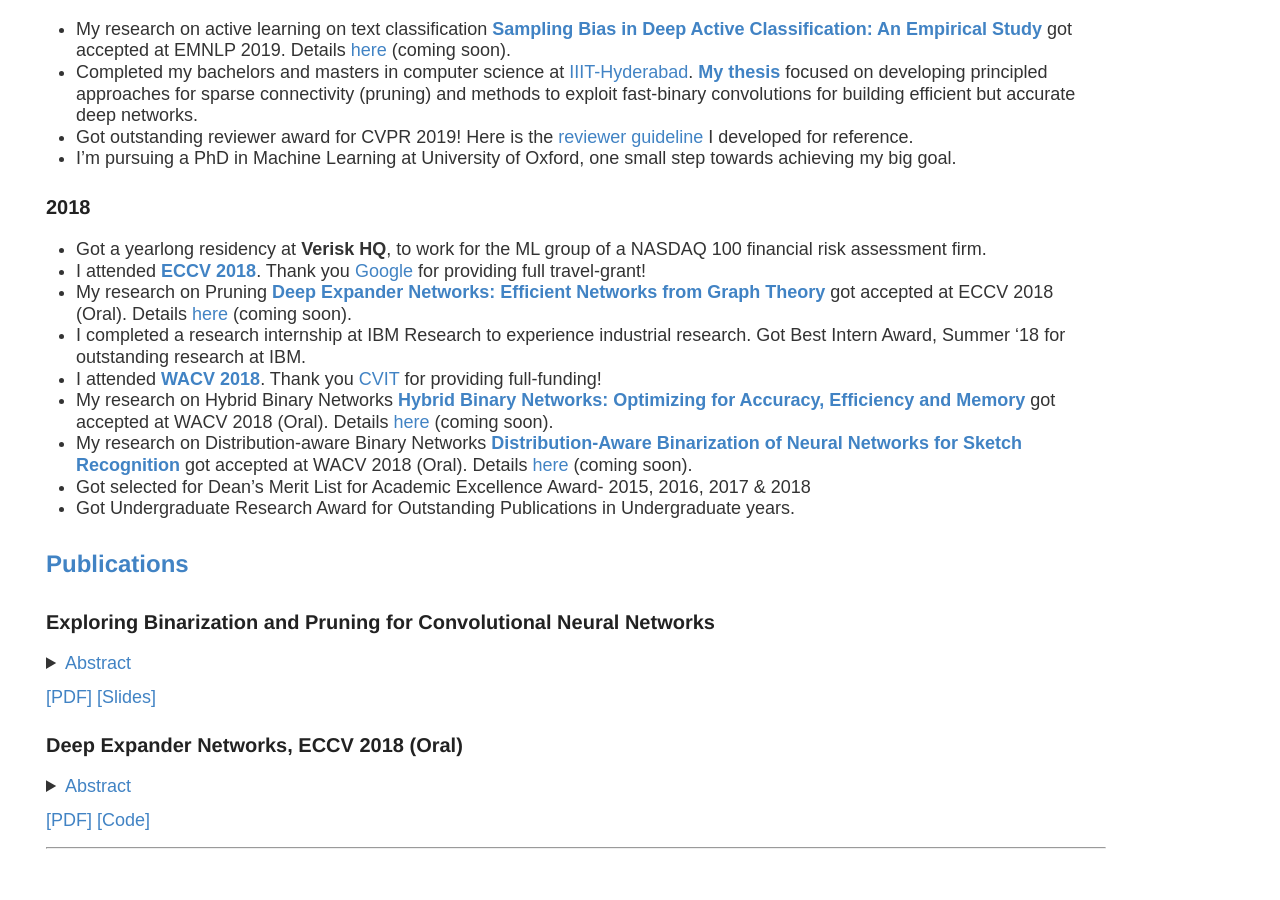
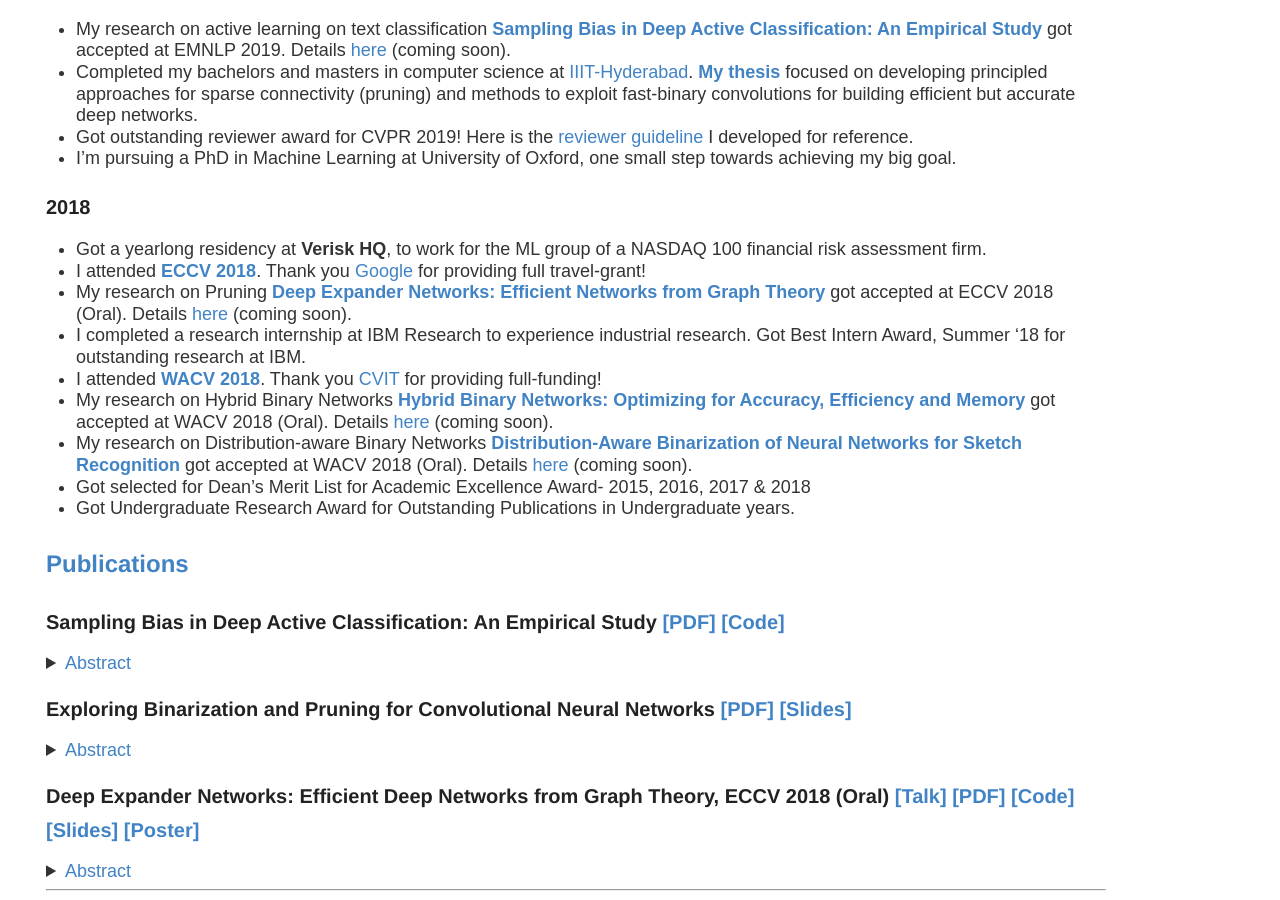
Before and after one commit to drimpossible/drimpossible.github.io, a Jekyll site: the page built from about/index.md, in a window 1280 px wide and 900 px high, scrolled down 952 px. Built offline with Jekyll 4.4.1, drawn with Linux system fonts in a browser that asks for light colours; some web fonts are replaced; before the commit the page ends 1810 px from its top, so only the background shows below that.

Commit message:
More updates

```diff
--- a/about/index.md
+++ b/about/index.md
@@ -53,17 +53,25 @@ On the fun side, the jungian personality type of the academic me would be INTP,
 
 ## <a name="publications" id="publications"> Publications
 
-### Exploring Binarization and Pruning for Convolutional Neural Networks
+### Sampling Bias in Deep Active Classification: An Empirical Study [\[PDF\]](https://github.com/drimpossible/drimpossible.github.io/blob/master/documents/Active-Sampling-Bias.pdf) [\[Code\]](https://github.com/drimpossible/Sampling-Bias-Active-Learning)
+<details> <summary><a>Abstract</a></summary>
+The exploding cost and time needed for data labeling and model training are bottlenecks for training DNN models on large datasets. Identifying smaller representative data samples with strategies like active learning can help mitigate such bottlenecks. Previous works on active learning in NLP identify the problem of sampling bias in the samples acquired by uncertainty-based querying and develop costly approaches to address it. Using a large empirical study, we demonstrate that active set selection using the posterior entropy of deep models like FastText.zip (FTZ) is robust to sampling biases and to various algorithmic choices (query size and strategies) unlike that suggested by traditional literature. We also show that FTZ based query strategy produces sample sets similar to those from more sophisticated approaches (e.g ensemble net-
+works). Finally, we show the effectiveness of the selected samples by creating tiny high quality datasets, and utilizing them for fast and cheap training of large models. Based on the above, we propose a simple baseline for deep active text classification that outperforms the state-of-the-art. We expect the presented work to be useful and informative for dataset compression and for problems involving active, semi-supervised or online learning scenarios.
+</details>
+
+
+
+### Exploring Binarization and Pruning for Convolutional Neural Networks [\[PDF\]](https://github.com/drimpossible/drimpossible.github.io/blob/master/documents/Thesis.pdf) [\[Slides\]](https://docs.google.com/presentation/d/1eNIW_jKwSaADMQb9chthUE6KgXaqYmUmhvO1cPeofrM/edit?usp=sharing)
 <details> <summary><a>Abstract</a></summary>
 Deep learning models have evolved remarkably, and are pushing the state-of-the-art in various problemsacross domains.  At the same time, the complexity and the amount of resources these DNNs consumehas greatly increased.  Today’s DNNs are computationally intensive to train and run, especially Con-volutional Neural Networks (CNNs) used for vision applications.  They also occupy a large amount ofmemory and consume a large amount of power during training.  This poses a major roadblock to thedeployment of such networks, especially in real-time applications or on resource-limited devices.  Twomethods have shown promise in compressing CNNs: (i) Binarization and (ii) Pruning. We explore thesetwo methods in this thesis.
 </details>
-[\[PDF\]](https://github.com/drimpossible/drimpossible.github.io/blob/master/documents/Thesis.pdf) [\[Slides\]](https://docs.google.com/presentation/d/1eNIW_jKwSaADMQb9chthUE6KgXaqYmUmhvO1cPeofrM/edit?usp=sharing)
 
-### Deep Expander Networks, ECCV 2018 (Oral)
+
+### Deep Expander Networks: Efficient Deep Networks from Graph Theory, ECCV 2018 (Oral) [\[Talk\]](https://www.youtube.com/watch?v=0poGlFx1OBU) [\[PDF\]](http://openaccess.thecvf.com/content_ECCV_2018/papers/Ameya_Prabhu_Deep_Expander_Networks_ECCV_2018_paper.pdf) [\[Code\]](https://github.com/drimpossible/Deep-Expander-Networks) [\[Slides\]](https://github.com/drimpossible/drimpossible.github.io/blob/master/documents/AmeyaGirishAnoop_ExpanderECCV.pdf) [\[Poster\]](https://github.com/drimpossible/drimpossible.github.io/blob/master/documents/Expander_Poster.pdf)
 <details> <summary><a>Abstract</a></summary>
 Efficient CNN designs like ResNets and DenseNet were proposed to improve accuracy vs efficiency trade-offs. They essentially increased the connectivity, allowing efficient information flow across layers. Inspired by these techniques, we propose to model connections between filters of a CNN using graphs which are simultaneously sparse and well connected. Sparsity results in efficiency while well connectedness can preserve the expressive power of the CNNs. We use a well-studied class of graphs from theoretical computer science that satisfies these properties known as Expander graphs. Expander graphs are used to model connections between filters in CNNs to design networks called X-Nets. We present two guarantees on the connectivity of X-Nets: Each node influences every node in a layer in logarithmic steps, and the number of paths between two sets of nodes is proportional to the product of their sizes. We also propose efficient training and inference algorithms, making it possible to train deeper and wider X-Nets effectively.
 Expander based models give a 4% improvement in accuracy on MobileNet over grouped convolutions, a popular technique, which has the same sparsity but worse connectivity. X-Nets give better performance trade-offs than the original ResNet and DenseNet-BC architectures. We achieve model sizes comparable to state-of-the-art pruning techniques using our simple architecture design, without any pruning. We hope that this work motivates other approaches to utilize results from graph theory to develop efficient network architectures.
 </details>
-[\[PDF\]](http://openaccess.thecvf.com/content_ECCV_2018/papers/Ameya_Prabhu_Deep_Expander_Networks_ECCV_2018_paper.pdf) [\[Code\]](https://github.com/drimpossible/Deep-Expander-Networks)
+
 
 ---
```
Also changed, not shown: 2 other files.
